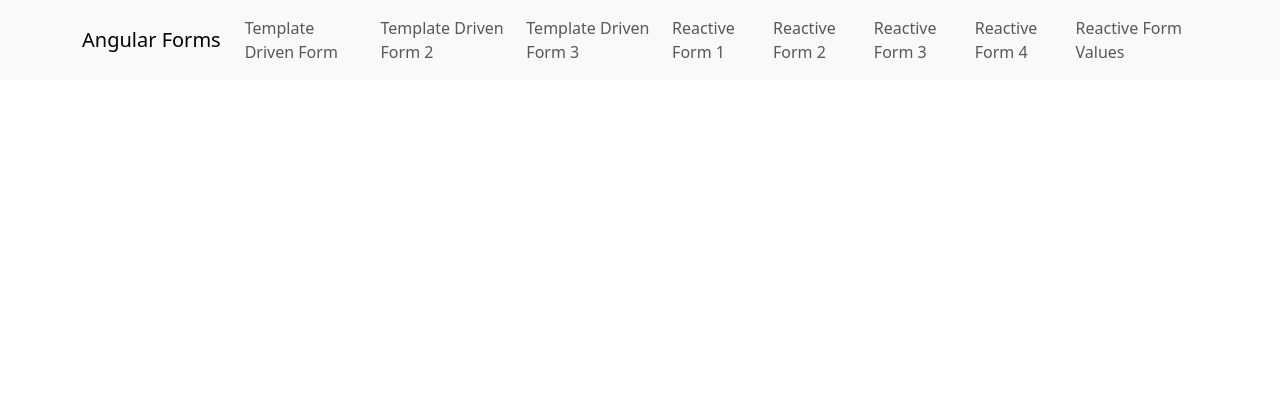
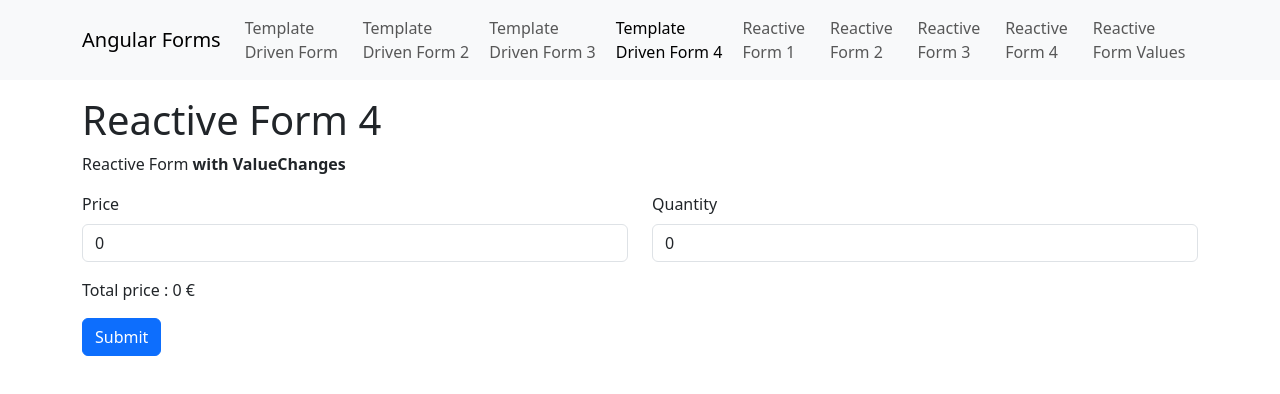
Before and after one commit to GaetanRouzies/angular-forms, an Angular app: page /template-driven-form4 in a window 1280 px wide. Before the commit this address led to /. Shown: the top 394 px of the page. Built offline with nearby package versions, Linux system fonts and the light colour scheme.

Commit message:
Add tdf4

```diff
--- a/src/app/app.component.html
+++ b/src/app/app.component.html
@@ -10,6 +10,9 @@
       </li>
       <li class="nav-item">
         <a class="nav-link" routerLinkActive="active" [routerLink]="'template-driven-form3'">Template Driven Form 3</a>
+      </li>
+      <li class="nav-item">
+        <a class="nav-link" routerLinkActive="active" [routerLink]="'template-driven-form4'">Template Driven Form 4</a>
       </li>
       <li class="nav-item">
         <a class="nav-link" routerLinkActive="active" [routerLink]="'reactive-form1'">Reactive Form 1</a>
--- a/src/app/reactive-form1/reactive-form1.component.ts
+++ b/src/app/reactive-form1/reactive-form1.component.ts
@@ -2,7 +2,7 @@
 import { FormGroup, FormControl, ReactiveFormsModule } from '@angular/forms';
 
 @Component({
-  selector: 'app-reactive-form-1',
+  selector: 'app-reactive-form1',
   standalone: true,
   templateUrl: './reactive-form1.component.html',
   imports: [ReactiveFormsModule],
--- a/src/app/reactive-form2/reactive-form2.component.ts
+++ b/src/app/reactive-form2/reactive-form2.component.ts
@@ -3,7 +3,7 @@
 import { CommonModule } from '@angular/common';
 
 @Component({
-  selector: 'app-reactive-form-2',
+  selector: 'app-reactive-form2',
   standalone: true,
   templateUrl: './reactive-form2.component.html',
   imports: [ReactiveFormsModule, CommonModule],
--- a/src/app/reactive-form3/reactive-form3.component.ts
+++ b/src/app/reactive-form3/reactive-form3.component.ts
@@ -3,7 +3,7 @@
 import { CommonModule } from '@angular/common';
 
 @Component({
-  selector: 'app-reactive-form-3',
+  selector: 'app-reactive-form3',
   standalone: true,
   templateUrl: './reactive-form3.component.html',
   imports: [ReactiveFormsModule, CommonModule],
--- a/src/app/reactive-form4/reactive-form4.component.ts
+++ b/src/app/reactive-form4/reactive-form4.component.ts
@@ -3,7 +3,7 @@
 import { CommonModule } from '@angular/common';
 
 @Component({
-  selector: 'app-reactive-form-4',
+  selector: 'app-reactive-form4',
   standalone: true,
   templateUrl: './reactive-form4.component.html',
   imports: [ReactiveFormsModule, CommonModule],
--- /dev/null
+++ b/src/app/template-driven-form4/template-driven-form4.component.html
@@ -0,0 +1,20 @@
+<h1>Reactive Form 4</h1>
+<p>Reactive Form <strong>with ValueChanges</strong></p>
+
+<form #formGroup="ngForm">
+  <div class="row mb-3">
+    <div class="col">
+      <label for="price" class="form-label">Price</label>
+      <input id="price" type="number" [(ngModel)]="price" name="price" class="form-control" />
+    </div>
+    <div class="col">
+      <label for="quantity" class="form-label">Quantity</label>
+      <input id="quantity" type="number" [(ngModel)]="quantity" name="quantity"  class="form-control" />
+    </div>
+  </div>
+  <div class="mb-3">
+    <div>Total price : {{ totalPrice }} €</div>
+  </div>
+
+  <button type="submit" class="btn btn-primary">Submit</button>
+</form>
--- /dev/null
+++ b/src/app/template-driven-form4/template-driven-form4.component.ts
@@ -0,0 +1,24 @@
+import {Component, OnInit, ViewChild} from '@angular/core';
+import {FormsModule, NgForm} from '@angular/forms';
+
+@Component({
+  selector: 'app-reactive-form4',
+  standalone: true,
+  templateUrl: './template-driven-form4.component.html',
+  imports: [FormsModule],
+})
+export class TemplateDrivenForm4Component implements OnInit {
+
+  @ViewChild('formGroup', { static: true }) formGroup!: NgForm;
+  price = 0;
+  quantity = 0;
+
+  totalPrice = 0;
+
+  ngOnInit() {
+    this.formGroup.form.valueChanges.subscribe((formGroupValue) => {
+      console.log(formGroupValue);
+      this.totalPrice = formGroupValue.price! * formGroupValue.quantity!;
+    });
+  }
+}
```
Also changed, not shown: src/app/app.routes.ts (+6 -4 lines).
